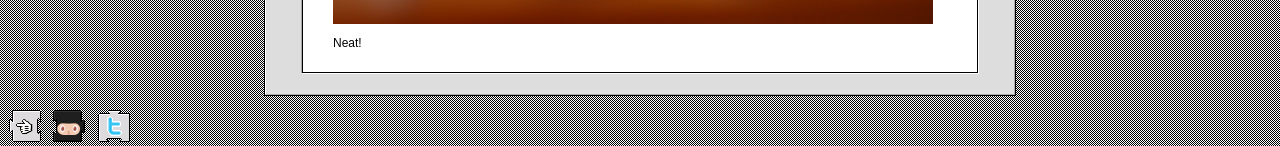
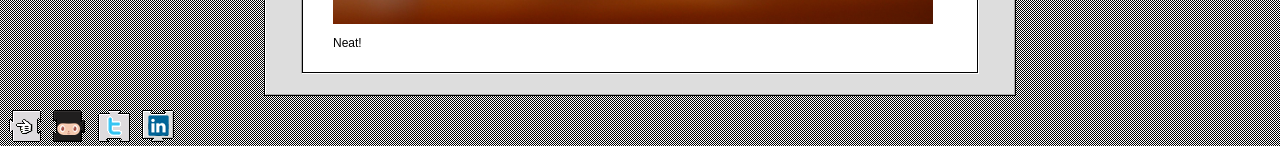
Before and after one commit to InPermutation/InPermutation.github.io, a Jekyll site: the page built from index.html, in a window 1280 px wide and 1400 px high, scrolled down 8520 px. Shown: the part 1254-1400 px from the top of the window. Built offline with Jekyll 4.4.1, drawn with Linux system fonts in a browser that asks for light colours; some web fonts are replaced; the list of posts is cut into pages by our own code.

Commit message:
Link to LinkedIn

```diff
--- a/_config.yml
+++ b/_config.yml
@@ -6,3 +6,4 @@ exclude: ['README.md']
 paginate: 10
 twitter: InPermutation
 github: krallja
+linkedin: permutation
--- a/_includes/extensions.html
+++ b/_includes/extensions.html
@@ -14,6 +14,11 @@
     Twitter
 </a>
 {% endif %}
+{% if site.linkedin %}
+<a href="https://linkedin.com/in/{{ site.linkedin }}" class="linkedin" title="LinkedIn">
+    LinkedIn
+</a>
+{% endif %}
 {% if paginator.previous_page %}
     <a href={% if paginator.previous_page == 1 %}"/"{% else %}"/page{{ paginator.previous_page }}"{% endif %}
     class="next" title="Newer posts">Previous</a>
--- a/sevenpointfive.css
+++ b/sevenpointfive.css
@@ -128,6 +128,9 @@ a.structural:active { color: #999; }
 .twitter {
     background-image: url('twitter.png')
 }
+.linkedin {
+    background-image: url('linkedin.png')
+}
 
 tt {
     background-color: rgb(248, 248, 255);
```
Also changed, not shown: linkedin.png (added).
